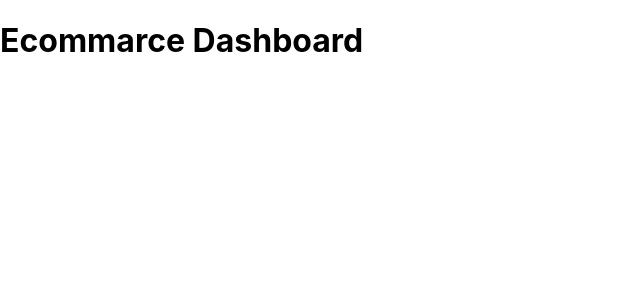
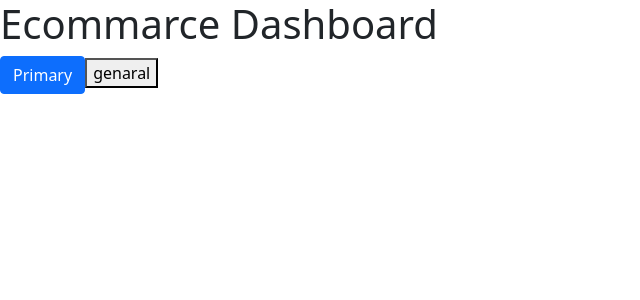
Before and after one commit to CodersFaruk/Laravel9-React-Dashboard, a React (Create React App) app: page / in a window 1280 px wide. Shown: the top 300 px of the page, without its empty margins (0-640 px from the left). Built offline with nearby package versions, Linux system fonts and the light colour scheme.

Commit message:
fixed bug react 18

```diff
--- a/package.json
+++ b/package.json
@@ -10,7 +10,7 @@
     "react": "^18.0.0",
     "react-bootstrap": "^2.2.2",
     "react-dom": "^18.0.0",
-    "react-scripts": "5.0.0",
+    "react-scripts": "^5.0.0",
     "web-vitals": "^2.1.4"
   },
   "scripts": {
--- a/src/App.js
+++ b/src/App.js
@@ -1,10 +1,12 @@
-import logo from './logo.svg';
 import './App.css';
+import {Button} from 'react-bootstrap'
 
 function App() {
   return (
     <div>
       <h1>Ecommarce Dashboard</h1>
+      <Button variant="primary">Primary</Button>
+      <button>genaral</button>
     </div>
   );
 }
--- a/src/index.js
+++ b/src/index.js
@@ -1,17 +1,7 @@
-import React from 'react';
-import ReactDOM from 'react-dom';
-import './index.css';
-import App from './App';
-import reportWebVitals from './reportWebVitals';
+import React from "react";
+import ReactDOM from "react-dom/client";
+import App from "./App";
+import 'bootstrap/dist/css/bootstrap.min.css';
 
-ReactDOM.render(
-  <React.StrictMode>
-    <App />
-  </React.StrictMode>,
-  document.getElementById('root')
-);
-
-// If you want to start measuring performance in your app, pass a function
-// to log results (for example: reportWebVitals(console.log))
-// or send to an analytics endpoint. Learn more: https://bit.ly/CRA-vitals
-reportWebVitals();
+const root = ReactDOM.createRoot(document.getElementById("root"));
+root.render(<App />);
```
Also changed, not shown: 1 other file (tests, documents, lock files or other folders).
